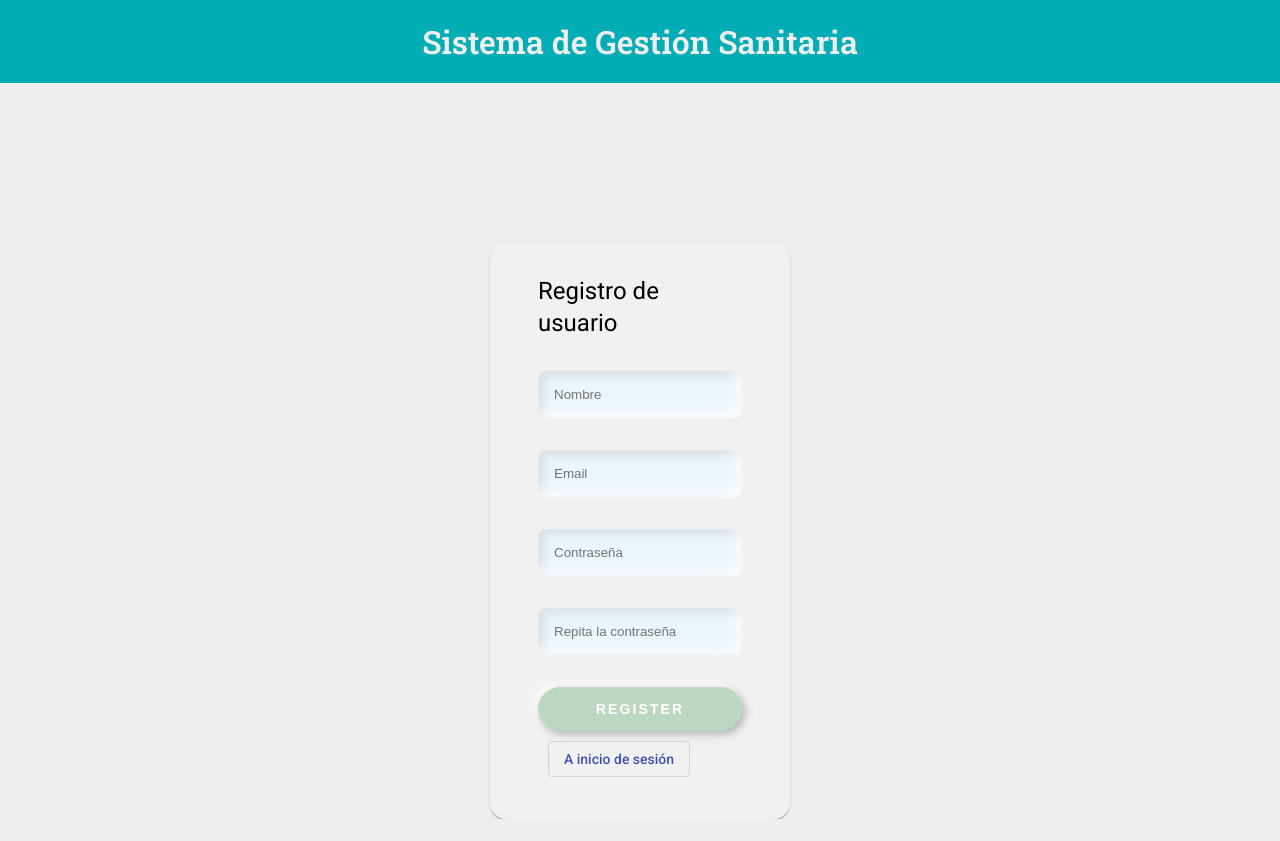
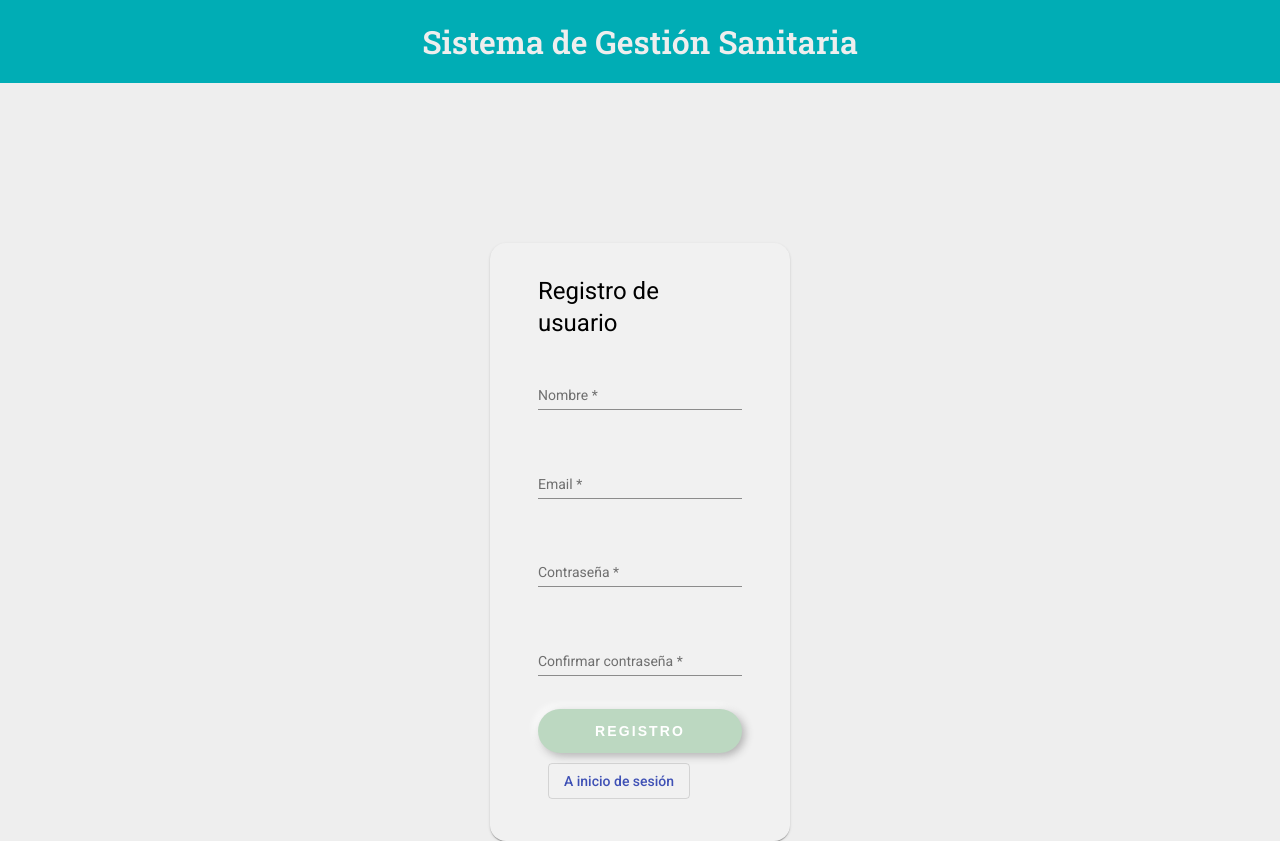
Before and after one commit to Ruymy7/ProyectoAngular_HIS, an Angular app: page /register in a window 1280 px wide. Before the commit the page ends 819 px from the top, so only its background shows below. Built offline with nearby package versions, Linux system fonts and the light colour scheme.

Commit message:
Register form validations

```diff
--- a/src/app/auth/register/register.component.html
+++ b/src/app/auth/register/register.component.html
@@ -1,13 +1,58 @@
 <div class="register">
   <mat-card class="registerForm">
-    <form method="post">
+    <form method="post" (ngSubmit)="register()" autocomplete="off" [formGroup]="registerForm">
       <h1>Registro de usuario</h1>
-      <input type="text" [(ngModel)]="name" name="name" placeholder="Nombre" required="required" />
-      <input type="email" [(ngModel)]="email" name="email" placeholder="Email" required="required" />
-      <input type="password" [(ngModel)]="password" name="password" placeholder="Contraseña" required="required" />
-      <input type="password" [(ngModel)]="confirmPassword" name="password" placeholder="Repita la contraseña"
-        required="required" />
-      <button type="submit" (click)="register()">Register</button>
+
+
+      <mat-form-field>
+        <mat-label>Nombre</mat-label>
+        <input matInput [formControl]="name" placeholder="Nombre" formControlName="name" type="text"
+          [class.is-invalid]="name.invalid && name.touched">
+        <mat-error *ngIf="name.hasError('required')">
+          El nombre es necesario
+        </mat-error>
+      </mat-form-field>
+
+      <mat-form-field>
+        <mat-label>Email</mat-label>
+        <input matInput [formControl]="email" placeholder="Email" formControlName="email" type="email"
+          [class.is-invalid]="email.invalid && email.touched">
+        <mat-error *ngIf="email.hasError('required')">
+          El email es necesario
+        </mat-error>
+      </mat-form-field>
+
+      <mat-form-field>
+        <mat-label>Contraseña</mat-label>
+        <input matInput [formControl]="password" placeholder="Contraseña" formControlName="password" type="password"
+          [class.is-invalid]="password.invalid && password.touched">
+        <mat-error *ngIf="password.hasError('required')">
+          La contraseña es necesaria
+        </mat-error>
+      </mat-form-field>
+
+      <mat-form-field>
+        <mat-label>Confirmar contraseña</mat-label>
+        <input matInput [formControl]="confirmPassword" placeholder="Confirmar contraseña" type="password"
+          formControlName="confirmPassword" [class.is-invalid]="confirmPassword.touched && (registerForm.hasError('notSamePassword') || confirmPassword.invalid )">
+        <mat-error *ngIf="confirmPassword.hasError('required')">
+          Confirmar la contraseña es necesario
+        </mat-error>
+      </mat-form-field>
+      <mat-error *ngIf="password.touched && confirmPassword.touched && registerForm.hasError('notSamePassword') " class="notSamePassword">
+        Las contraseñas no coinciden
+      </mat-error>
+
+      <button type="submit">Registro</button>
+      <div class="saved" *ngIf="saved">
+        <mat-icon>save</mat-icon> Usuario creado correctamente
+      </div>
+      <div class="errorMsg" *ngIf="userExisting">
+        <mat-icon>error</mat-icon> Ya existe un usuario con este correo electrónico
+      </div>
+      <div class="errorMsg" *ngIf="error">
+        <mat-icon>error</mat-icon> Se ha producido un error. Inténtalo de nuevo.
+      </div>
     </form>
     <button mat-stroked-button color="primary" routerLink='/login' type="button">A inicio de sesión</button>
   </mat-card>
--- a/src/app/auth/register/register.component.scss
+++ b/src/app/auth/register/register.component.scss
@@ -8,17 +8,9 @@
   border-radius: 1rem;
   color: black;
   margin-top: 10rem;
-  input {
-    display: block;
-    margin: 2rem 0;
+  .mat-form-field {
+    margin: 1rem 0;
     width: 100%;
-    border-radius: 0.5rem;
-    padding: 1rem;
-    border: none;
-    box-shadow: inset -5px -5px 15px rgba(255, 255, 255, 0.8), inset 5px 5px 10px
-        rgba(0, 0, 0, 0.1);
-    border: 0 none;
-    background: #ebf5fc;
   }
   form {
     button {
@@ -43,4 +35,44 @@
   .mat-stroked-button {
     margin: 10px;
   }
+  .saved {
+    -webkit-box-shadow: 2px 2px 10px 0px rgba(195,230,203,1);
+    -moz-box-shadow: 2px 2px 10px 0px rgba(195,230,203,1);
+    box-shadow: 2px 2px 10px 0px rgba(195,230,203,1);
+    display: flex;
+    align-items: center;
+    border-color: #c3e6cb;
+    border-radius: 5px;
+    color: #28a745;
+    background: #d4edda;
+    width: 100%;
+    padding: 10px;
+    margin: 15px 0px 15px 0px;
+    mat-icon {
+      margin: 0px 10px 0px 10px;
+    }
+  }
+
+  .errorMsg {
+    -webkit-box-shadow: 2px 2px 10px 0px rgba(245,198,203,1);
+    -moz-box-shadow: 2px 2px 10px 0px rgba(245,198,203,1);
+    box-shadow: 2px 2px 10px 0px rgba(245,198,203,1);
+    display: flex;
+    align-items: center;
+    border-color: #f5c6cb;
+    border-radius: 5px;
+    color: #721c24;
+    background: #f8d7da;
+    width: 100%;
+    padding: 10px;
+    margin: 15px 0px 15px 0px;
+    mat-icon {
+      margin: 0px 10px 0px 10px;
+    }
+  }
+
+  .notSamePassword {
+    padding: 0;
+    margin-bottom: 10px;
+  }
 }
--- a/src/app/auth/register/register.component.ts
+++ b/src/app/auth/register/register.component.ts
@@ -1,28 +1,55 @@
 import { Component } from '@angular/core';
 import { AuthService } from '../auth.service';
 import { Router } from '@angular/router';
+import { FormGroup, FormBuilder, Validators } from '@angular/forms';
 
 @Component({
   selector: 'app-register',
   templateUrl: './register.component.html',
   styleUrls: ['./register.component.scss']
 })
-export class RegisterComponent  {
-  name: string
-  email: string
-  password: string
-  confirmPassword: string
+export class RegisterComponent {
 
-  constructor(private authService: AuthService, private router: Router) { }
+  registerForm: FormGroup
+  userExisting: boolean = false
+  saved: boolean = false
+  error: boolean = false
+
+  constructor(private authService: AuthService, private router: Router, private fb: FormBuilder) { }
+
+  ngOnInit(): void {
+    this.registerForm = this.fb.group({
+      name: ['', Validators.required],
+      email: ['', Validators.required],
+      password: ['', Validators.required],
+      confirmPassword: ['', Validators.required]
+    }, { validators: this.checkPasswords })
+  }
 
   register() {
-    if(this.password === this.confirmPassword) {
-      const registerUserDto = {name: this.name, email: this.email, password: this.password}
-      this.authService.register(registerUserDto).subscribe(response => {
-        this.router.navigate(['/login'])
+    console.log(this.registerForm.hasError('notSamePassword'));
+    this.userExisting = false; this.error = false; this.saved = false
+    if (this.registerForm.valid) {
+      this.authService.register(this.registerForm.value).subscribe(result => {
+        this.saved = true
+        setTimeout(() => {
+          this.saved = false
+          this.router.navigate(['/login'])
+        }, 2000)
+      }, error => {
+        if(error.status === 409) this.userExisting = true
+        else this.error = true
       })
     }
-
   }
 
+  checkPasswords(form: FormGroup) {
+    return form.get('password').value === form.get('confirmPassword').value ? null : { notSamePassword: true }
+  }
+
+  get name() { return this.registerForm.get('name') }
+  get email() { return this.registerForm.get('email') }
+  get password() { return this.registerForm.get('password') }
+  get confirmPassword() { return this.registerForm.get('confirmPassword') }
+
 }
```
